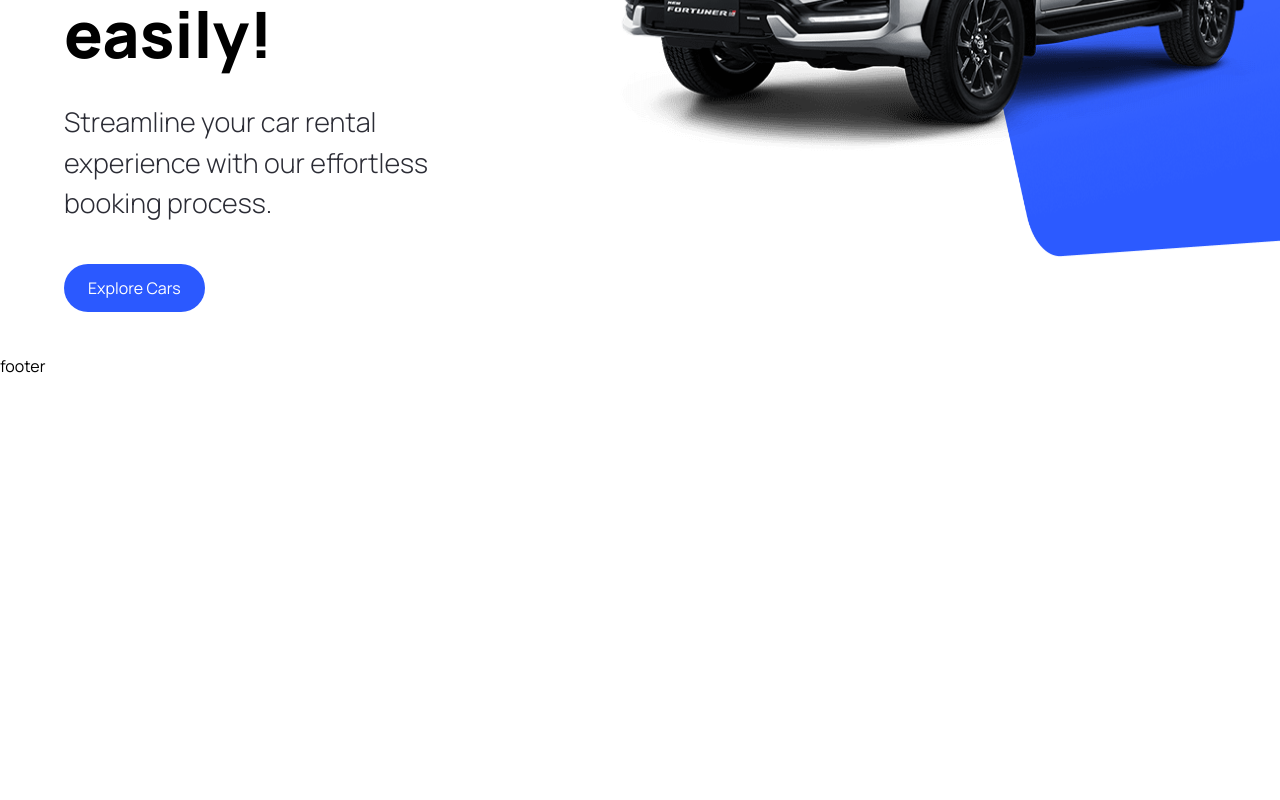
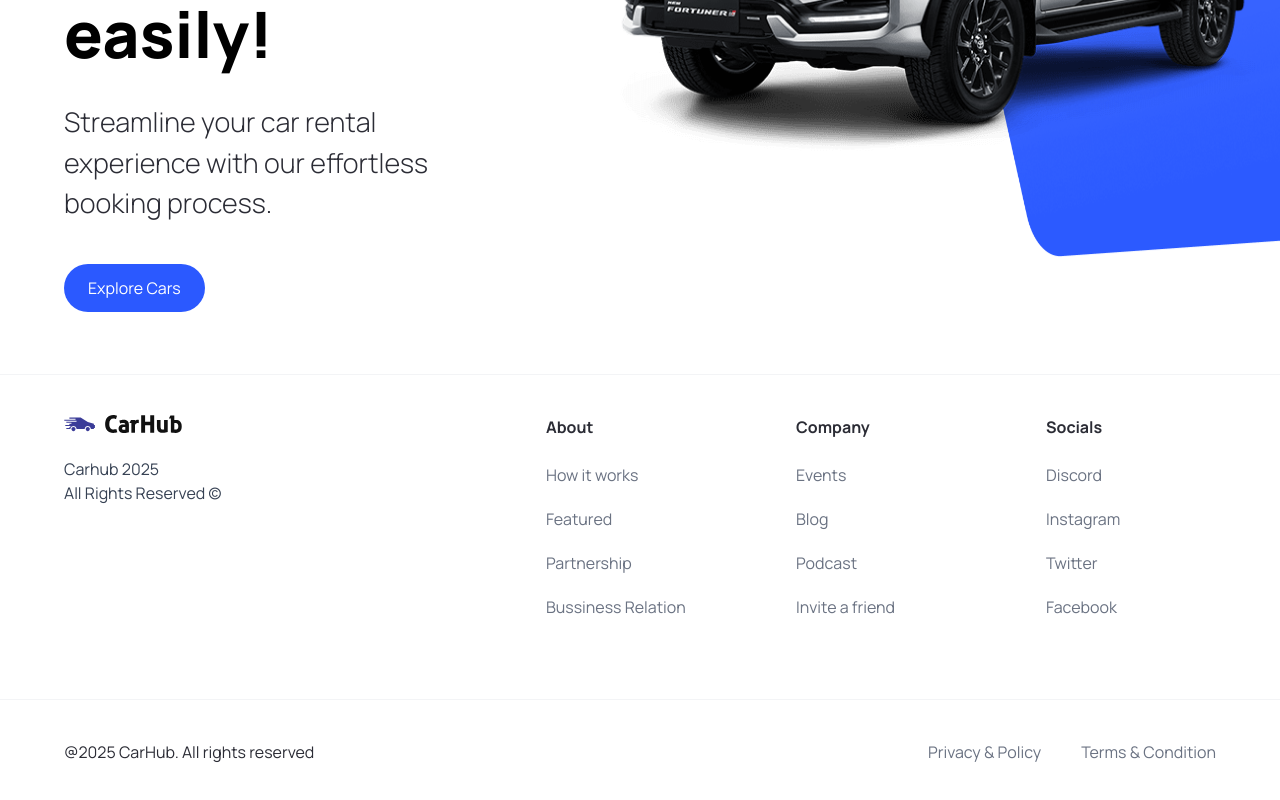
Before and after one commit to DanielPetcov/project1Auto, a Next.js app: page / in a window 1280 px wide. Shown: the part 446-1246 px from the top of the page. Before the commit the page ends 824 px from the top, so only its background shows below. Built offline with nearby package versions, Linux system fonts and the light colour scheme.

Commit message:
added a constants folder with a index.ts file that contains constant data that will be present on the website like the footer links. Also finished the styling and structuring of the footer.

```diff
--- a/app/components/Footer.tsx
+++ b/app/components/Footer.tsx
@@ -1,3 +1,58 @@
+import Image from "next/image";
+import Link from "next/link";
+
+import { footerLinks } from "../constants";
+
 export default function Footer() {
-  return <div>footer</div>;
+  return (
+    <footer className="flex flex-col text-black-100  mt-5 border-t border-gray-100">
+      <div className="flex max-md:flex-col flex-wrap justify-between gap-5 sm:px-16 px-6 py-10">
+        <div className="flex flex-col justify-start items-start gap-6">
+          <Image
+            src="/logo.svg"
+            alt="logo"
+            width={118}
+            height={18}
+            className="object-contain"
+          />
+          <p className="text-base text-gray-700">
+            Carhub {new Date().getFullYear()} <br />
+            All Rights Reserved &copy;
+          </p>
+        </div>
+
+        <div className="footer__links">
+          {footerLinks.map((item) => (
+            <div key={item.title} className="footer__link">
+              <h3 className="font-bold">{item.title}</h3>
+              <div className="flex flex-col gap-5">
+                {item.links.map((link) => (
+                  <Link
+                    key={link.title}
+                    href={link.url}
+                    className="text-gray-500"
+                  >
+                    {link.title}
+                  </Link>
+                ))}
+              </div>
+            </div>
+          ))}
+        </div>
+      </div>
+
+      <div className="flex justify-between items-center flex-wrap mt-10 border-t border-gray-100 sm:px-16 px-6 py-10">
+        <p>@{new Date().getFullYear()} CarHub. All rights reserved</p>
+
+        <div className="footer__copyrights-link">
+          <Link href="/" className="text-gray-500">
+            Privacy & Policy
+          </Link>
+          <Link href="/" className="text-gray-500">
+            Terms & Condition
+          </Link>
+        </div>
+      </div>
+    </footer>
+  );
 }
--- /dev/null
+++ b/app/constants/index.ts
@@ -0,0 +1,101 @@
+export const manufacturers = [
+  "Acura",
+  "Alfa Romeo",
+  "Aston Martin",
+  "Audi",
+  "Bentley",
+  "BMW",
+  "Buick",
+  "Cadillac",
+  "Chevrolet",
+  "Chrysler",
+  "Citroen",
+  "Dodge",
+  "Ferrari",
+  "Fiat",
+  "Ford",
+  "GMC",
+  "Honda",
+  "Hyundai",
+  "Infiniti",
+  "Jaguar",
+  "Jeep",
+  "Kia",
+  "Lamborghini",
+  "Land Rover",
+  "Lexus",
+  "Lincoln",
+  "Maserati",
+  "Mazda",
+  "McLaren",
+  "Mercedes-Benz",
+  "MINI",
+  "Mitsubishi",
+  "Nissan",
+  "Porsche",
+  "Ram",
+  "Rolls-Royce",
+  "Subaru",
+  "Tesla",
+  "Toyota",
+  "Volkswagen",
+  "Volvo",
+];
+
+export const yearsOfProduction = [
+  { title: "Year", value: "" },
+  { title: "2015", value: "2015" },
+  { title: "2016", value: "2016" },
+  { title: "2017", value: "2017" },
+  { title: "2018", value: "2018" },
+  { title: "2019", value: "2019" },
+  { title: "2020", value: "2020" },
+  { title: "2021", value: "2021" },
+  { title: "2022", value: "2022" },
+  { title: "2023", value: "2023" },
+];
+
+export const fuels = [
+  {
+    title: "Fuel",
+    value: "",
+  },
+  {
+    title: "Gas",
+    value: "Gas",
+  },
+  {
+    title: "Electricity",
+    value: "Electricity",
+  },
+];
+
+export const footerLinks = [
+  {
+    title: "About",
+    links: [
+      { title: "How it works", url: "/" },
+      { title: "Featured", url: "/" },
+      { title: "Partnership", url: "/" },
+      { title: "Bussiness Relation", url: "/" },
+    ],
+  },
+  {
+    title: "Company",
+    links: [
+      { title: "Events", url: "/" },
+      { title: "Blog", url: "/" },
+      { title: "Podcast", url: "/" },
+      { title: "Invite a friend", url: "/" },
+    ],
+  },
+  {
+    title: "Socials",
+    links: [
+      { title: "Discord", url: "/" },
+      { title: "Instagram", url: "/" },
+      { title: "Twitter", url: "/" },
+      { title: "Facebook", url: "/" },
+    ],
+  },
+];
```
